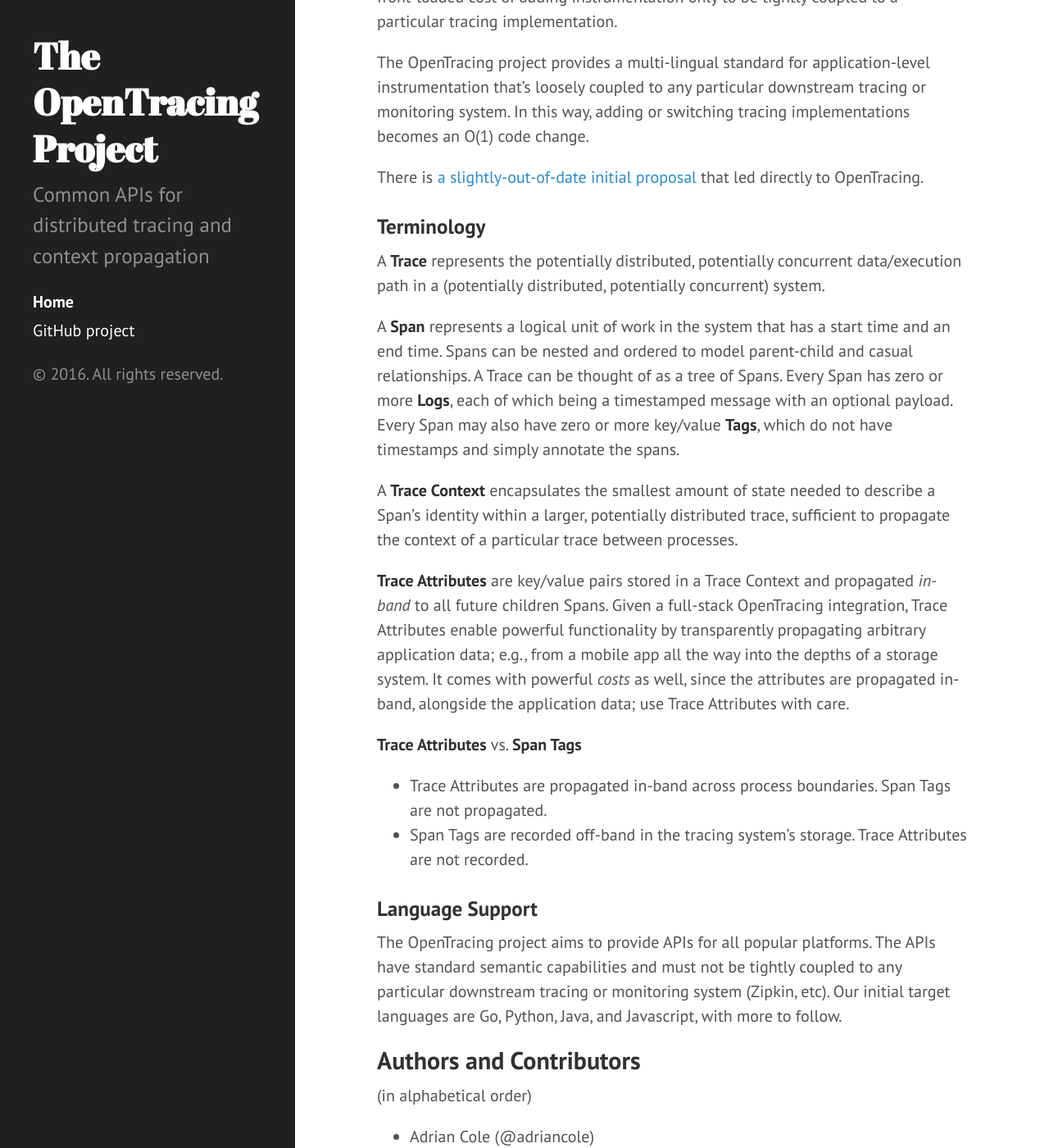
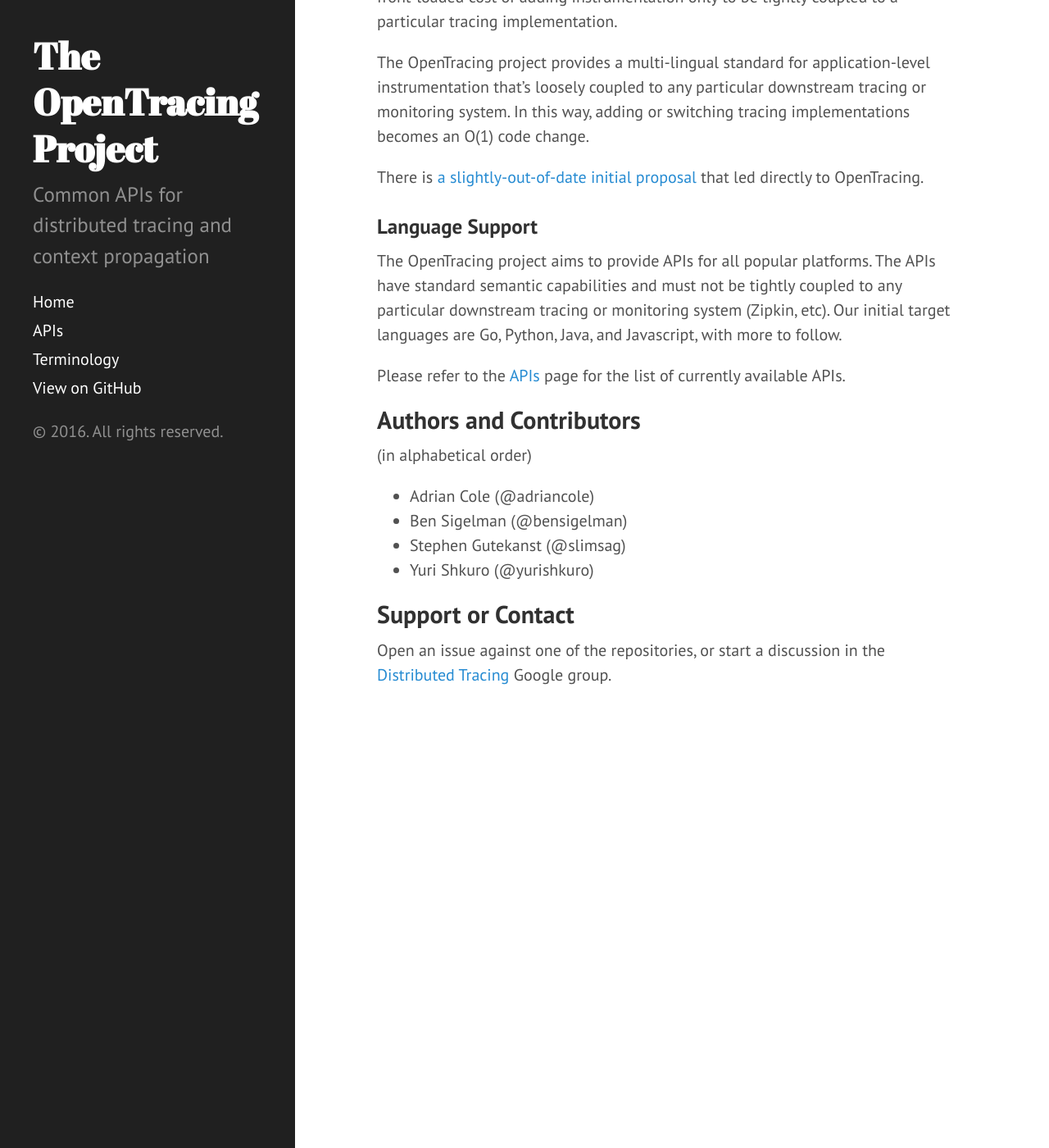
Before and after one commit to opentracing/opentracing.io, a Jekyll site: the page built from index.md, in a window 1280 px wide and 1400 px high, scrolled down 340 px. Shown: the whole window at 82% size. Built offline with Jekyll 4.4.1, drawn with Linux system fonts in a browser that asks for light colours; Markdown is read by kramdown in place of the engine named in the settings.

```diff
--- a/_config.yml
+++ b/_config.yml
@@ -1,6 +1,15 @@
+# Content
+pages_list:
+  Home: '/'
+  APIs: '/apis'
+  Terminology: '/terminology'
+
 # Dependencies
 markdown:         redcarpet
 highlighter:      pygments
+
+redcarpet:
+  extensions: ["autolink", "with_toc_data"]
 
 gems: [jekyll-paginate, jekyll-gist]
 #paginate_path: "page:num"
--- a/_includes/sidebar.html
+++ b/_includes/sidebar.html
@@ -15,16 +15,11 @@
         `layout: page` in the front-matter. See readme for usage.
       {% endcomment %}
 
-      {% assign pages_list = site.pages %}
-      {% for node in pages_list %}
-        {% if node.title != null %}
-          {% if node.layout == "page" %}
-            <a class="sidebar-nav-item{% if page.url == node.url %} active{% endif %}" href="{{ node.url }}">{{ node.title }}</a>
-          {% endif %}
-        {% endif %}
+      {% for page in site.pages_list %}
+        <a class="sidebar-nav-item{% if page[1] == node.url %} active{% endif %}" href="{{ page[1] }}">{{ page[0] }}</a>
       {% endfor %}
 
-      <a class="sidebar-nav-item" href="{{ site.github.repo }}">GitHub project</a>
+      <a class="sidebar-nav-item" href="{{ site.github.repo }}">View on GitHub</a>
       <!--
       <a class="sidebar-nav-item" href="{{ site.github.repo }}/archive/v{{ site.version }}.zip">Download</a>
       <span class="sidebar-nav-item">Currently v{{ site.version }}</span>
--- a/index.md
+++ b/index.md
@@ -13,24 +13,11 @@ The OpenTracing project provides a multi-lingual standard for application-level
 
 There is [a slightly-out-of-date initial proposal](https://paper.dropbox.com/doc/Distributed-Context-Propagation-RGvlvD1NFKYmrJG9vGCES) that led directly to OpenTracing.
 
-### Terminology
-
-A **Trace** represents the potentially distributed, potentially concurrent data/execution path in a (potentially distributed, potentially concurrent) system.
-
-A **Span** represents a logical unit of work in the system that has a start time and an end time. Spans can be nested and ordered to model parent-child and casual relationships. A Trace can be thought of as a tree of Spans. Every Span has zero or more **Logs**, each of which being a timestamped message with an optional payload. Every Span may also have zero or more key/value **Tags**, which do not have timestamps and simply annotate the spans.
-
-A **Trace Context** encapsulates the smallest amount of state needed to describe a Span's identity within a larger, potentially distributed trace, sufficient to propagate the context of a particular trace between processes.
-
-**Trace Attributes** are key/value pairs stored in a Trace Context and propagated _in-band_ to all future children Spans. Given a full-stack OpenTracing integration, Trace Attributes enable powerful functionality by transparently propagating arbitrary application data; e.g., from a mobile app all the way into the depths of a storage system. It comes with powerful _costs_ as well, since the attributes are propagated in-band, alongside the application data; use Trace Attributes with care.
-
-**Trace Attributes** vs. **Span Tags**
-
-* Trace Attributes are propagated in-band across process boundaries. Span Tags are not propagated.
-* Span Tags are recorded off-band in the tracing system's storage. Trace Attributes are not recorded.
-
 ### Language Support
 
 The OpenTracing project aims to provide APIs for all popular platforms. The APIs have standard semantic capabilities and must not be tightly coupled to any particular downstream tracing or monitoring system (Zipkin, etc). Our initial target languages are Go, Python, Java, and Javascript, with more to follow.
+
+Please refer to the [APIs]({{ baseurl }}apis) page for the list of currently available APIs.
 
 ## Authors and Contributors
 (in alphabetical order)
```
Also changed, not shown: apis.md (added, +10 -0 lines), terminology.md (added, +17 -0 lines).
